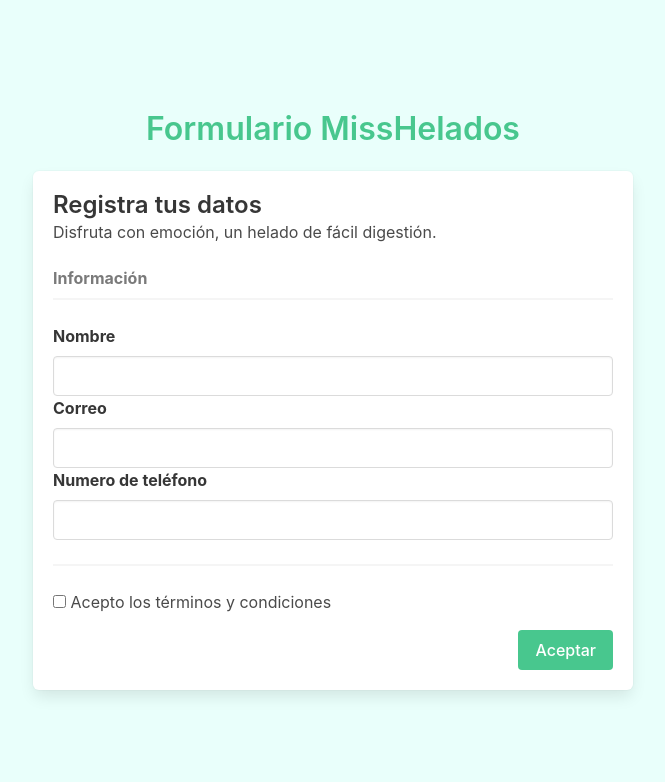
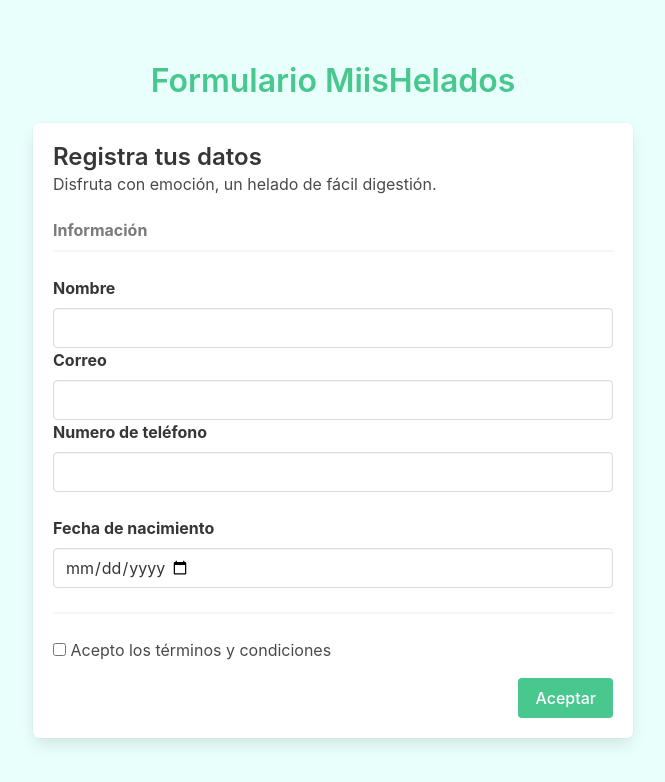
Before and after one commit to JonathanHernandz/form-api-progress, a React (Vite) app: page / in a window 1280 px wide. Shown: the top 782 px of the page, without its empty margins (307-972 px from the left). Built offline with nearby package versions, Linux system fonts and the light colour scheme.

Commit message:
update birthdame 06/03

```diff
--- a/index.html
+++ b/index.html
@@ -10,7 +10,7 @@
       rel="stylesheet"
       href="https://cdn.jsdelivr.net/npm/bulma@0.9.4/css/bulma.min.css"
     /> -->
-    <title>Formulario React + Formik</title>
+    <title>Registro MiisHelados</title>
   </head>
   <body>
     <div id="root"></div>
--- a/src/App.jsx
+++ b/src/App.jsx
@@ -8,7 +8,7 @@ function App() {
   return (
     <>
       <h1 className="title has-text-success has-text-centered">
-        Formulario MissHelados
+        Formulario MiisHelados
       </h1>
       <div className="container" style={{ width: 600 }}>
         <div className="columns">
--- a/src/components/Form.jsx
+++ b/src/components/Form.jsx
@@ -13,6 +13,7 @@ const FormQuoteSchema = yup.object().shape({
     .max(10, "too long"),
   //quantity: yup.number().moreThan(0).required("Debe especificar la cantidad."),
   //deliveryType: yup.string().required("Debe elegir un tipo de entrega"),
+  birthdate: yup.date().required("Debe ingresar su fecha de nacimiento."),
   tyc: yup.boolean().oneOf([true], "Debe aceptar los términos y condiciones.")
 });
 
@@ -27,6 +28,7 @@ export const FormQuote = () => {
         number: "",
         //quantity: "",
         //deliveryType: "",
+        birthdate: "",
         tyc: false
       }}
       validationSchema={FormQuoteSchema}
@@ -132,6 +134,30 @@ export const FormQuote = () => {
             </div>
           </div>
 
+          <div className="columns">
+            <div className="column">
+              <div className="field">
+                <label htmlFor="birthdate" className="label">
+                  Fecha de nacimiento
+                </label>
+                <div className="control">
+                  <Field
+                    id="birthdate"
+                    name="birthdate"
+                    type="date"
+                    className="input"
+                    max={new Date().toISOString().split("T")[0]} // Restringe fechas futuras
+                    onFocus={(e) => e.target.showPicker && e.target.showPicker()} // Abre el selector al hacer clic
+                  />
+                </div>
+                {touched.birthdate && errors.birthdate && (
+                  <p className="help is-danger">{errors.birthdate}</p>
+                )}
+              </div>
+            </div>
+          </div>
+
+
 
 
 
--- a/src/handleSubmit.jsx
+++ b/src/handleSubmit.jsx
@@ -1,11 +1,13 @@
 import axios from "axios";
 
 export const handleSubmit = async (values, formikProps, setSuccess) => {
+    console.log(values);
     try {
-        const response = await axios.post("http://localhost:8080/api/quotes", values);
+        const response = await axios.post("http://localhost:8080/api/cliente", values);
         console.log("Datos guardados:", response.data);
         setSuccess(true);
         formikProps.resetForm();
+
     } catch (error) {
         console.error("Error al guardar los datos:", error);
     }
```
